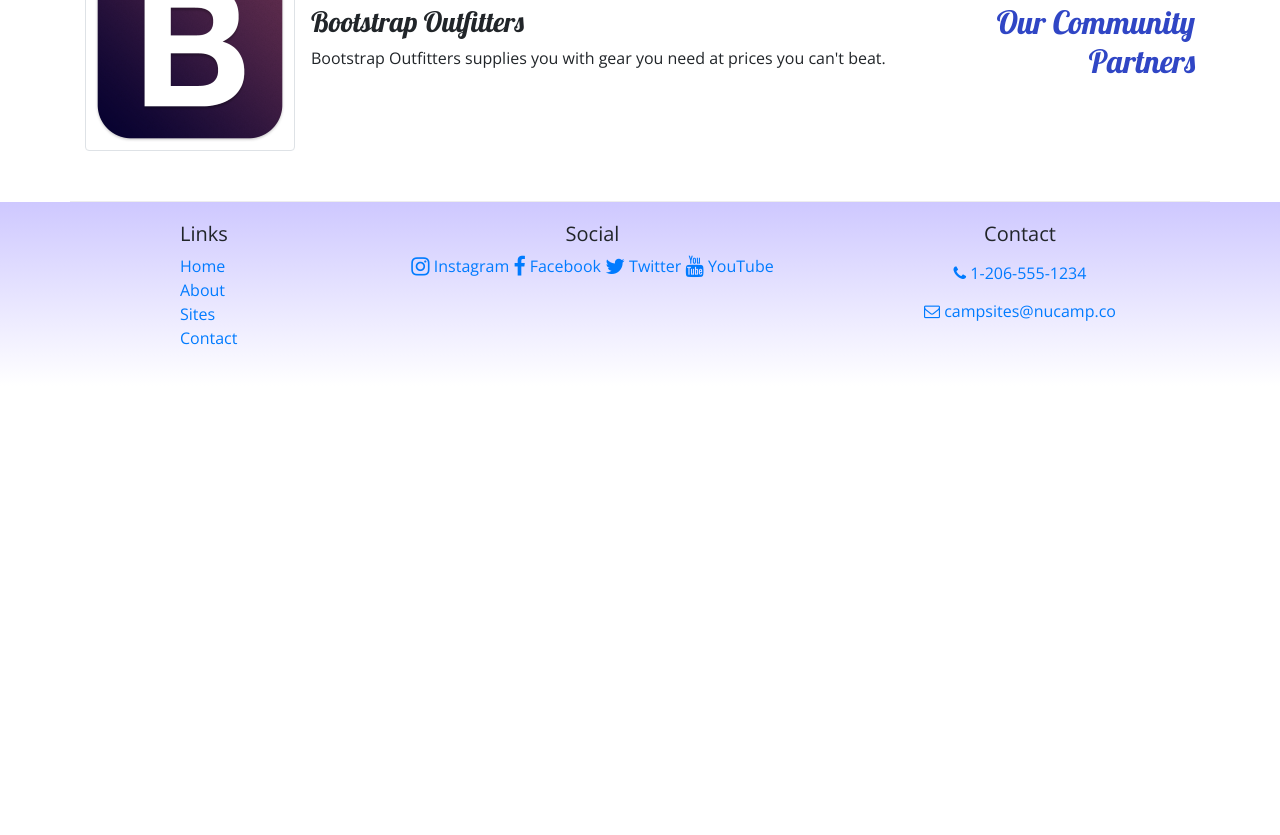
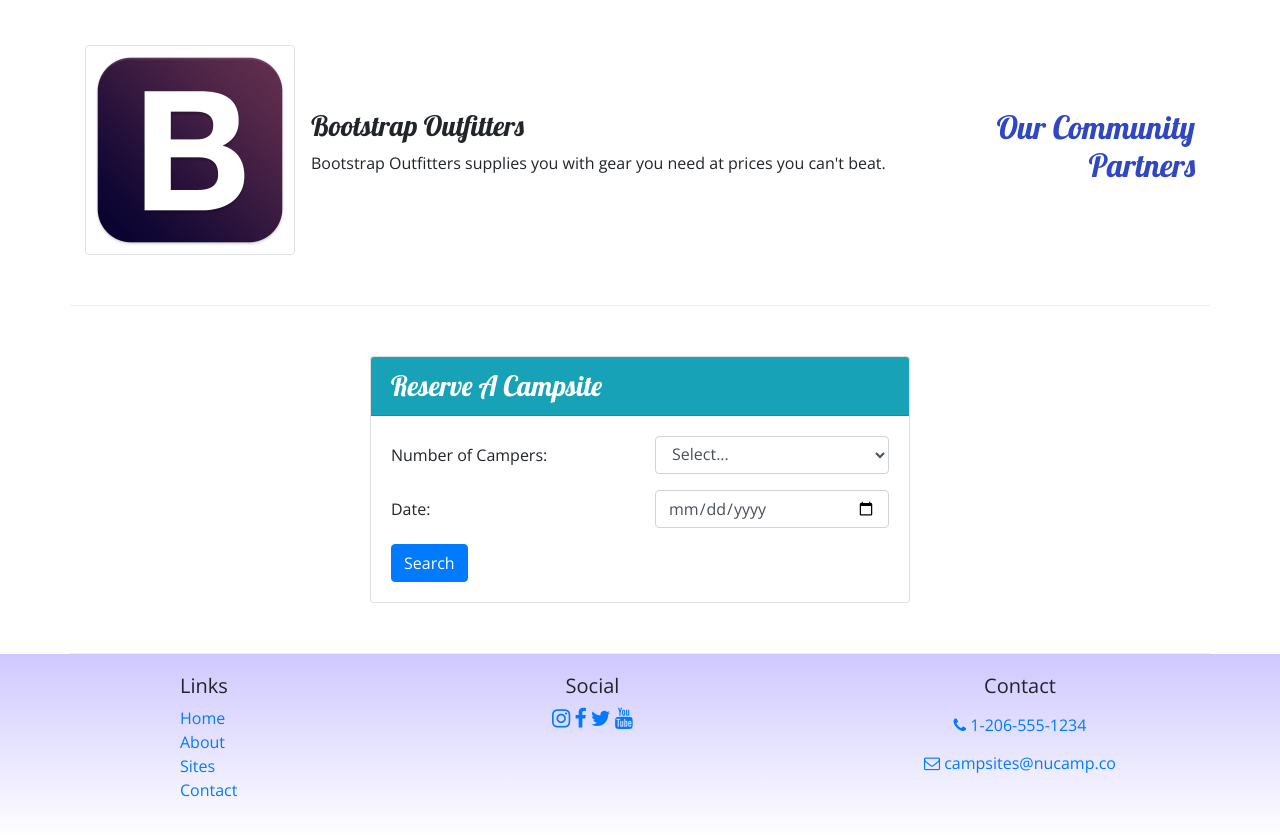
Before and after one commit to Mercerjk/NUCAMPSITE, a website: page index.html in a window 1280 px wide. Shown: the part 847-1682 px from the top of the page. Before the commit the page ends 1233 px from the top, so only its background shows below. Drawn offline with nearby package versions, Linux system fonts and the light colour scheme.

Commit message:
Week 2 Assignment

```diff
--- a/index.html
+++ b/index.html
@@ -21,16 +21,18 @@
 </head>
 
 <body>
-
     <header class="jumbotron jumbotron-fluid">
         <div class="container">
             <div class="row">
                 <div class="col-4 col-sm-3 col-md-2 align-self-center">
                     <img src="img/logo.png" class="img-fluid" />
-                 </div>
+                </div>
                 <div class="col">
                     <h1>NuCamp</h1>
                     <h2>A Better Way To Camp !</h2>
+                </div>
+                <div class="col col-md-4 col-xl-2 mt-4">
+                    <a role="button" class="btn btn-info btn-lg text-nowrap" href="#reserveForm" >Reserve Campsite</a>
                 </div>
             </div>
         </div>
@@ -63,11 +65,13 @@
             </div>
             <div class="col">
                 <div class="media">
-                    <img class="d-flex mr-3 img-thumbnail" src="img/breadcrumb-trail-thumb.jpg" alt="breadcrumb Trail Thumbnail" />
+                    <img class="d-flex mr-3 img-thumbnail" src="img/breadcrumb-trail-thumb.jpg"
+                        alt="breadcrumb Trail Thumbnail" />
                     <div class="media-body align-self-center">
                         <h3>Our Campsites</h3>
-                        <p class="d-none d-sm-block">Explore our growing database of curated campsites and leave your own
-                        reviews!</p>
+                        <p class="d-none d-sm-block">Explore our growing database of curated campsites and leave your
+                            own
+                            reviews!</p>
                     </div>
                 </div>
             </div>
@@ -78,10 +82,16 @@
                 <h2>Featured Campsites</h2>
             </div>
             <div class="col">
-                <h3>React Lake Campground</h3>
-                <p class="d-none d-sm-block">Nestled in the foothills of the Chrome Mountains, this campground on the
-                    shores of the pristine React
-                    Lake is a favorite for fly fishers.</p>
+                <div class="media">
+                    <div class="media-body align-self-center">
+                        <h3>React Lake Campground</h3>
+                        <p class="d-none d-sm-block">Nestled in the foothills of the Chrome Mountains, this campground
+                            on the
+                            shores of the pristine React
+                            Lake is a favorite for fly fishers.</p>
+                    </div>
+                    <img class="d-flex ml-3 img-thumbnail" src="img/react-lake-thumb.jpg" alt="React Lake Thumbnail" />
+                </div>
             </div>
         </div>
 
@@ -94,8 +104,46 @@
                     <img class="d-flex mr-3 img-thumbnail" src="img/bootstrap-thumb.png" alt="Bootstrap Outfitters" />
                     <div class="media-body align-self-center">
                         <h3>Bootstrap Outfitters</h3>
-                        <p class="d-none d-sm-block">Bootstrap Outfitters supplies you with gear you need at prices you can't
+                        <p class="d-none d-sm-block">Bootstrap Outfitters supplies you with gear you need at prices you
+                            can't
                             beat.</p>
+                    </div>
+                </div>
+            </div>
+        </div>
+
+        <div class="row row-content">
+            <div class="col-sm-6 mx-auto">
+                <div class="card">
+                    <h3 class="card-header bg-info text-white">Reserve A Campsite</h3>
+                    <div class="card-body">
+                        <form id="reserveForm">
+                            <div class="form-group row">
+                                <label for="numCampers" class="col-sm-6 col-form-label">Number of Campers:</label>
+                                <div class="col">
+                                    <select name="numCampers" id="numCampers" class="form-control">
+                                        <option>Select...</option>
+                                        <option value="1">1</option>
+                                        <option value="2">2</option>
+                                        <option value="3">3</option>
+                                        <option value="4">4</option>
+                                        <option value="5">5</option>
+                                        <option value="6">6</option>
+                                    </select>
+                                </div>
+                            </div>
+                            <div class="form-group row">
+                                <label for="date" class="col-sm-6 col-form-label" >Date:</label>
+                                <div class="col">
+                                    <input type="date" id="date" name="date" class="form-control" placeholder="date">
+                                </div>
+                            </div>
+                            <div class="row">
+                                <div class="col">
+                                    <button type="submit" class="btn btn-primary">Search</button>
+                                </div>
+                            </div>
+                        </form>
                     </div>
                 </div>
             </div>
@@ -116,15 +164,15 @@
                 </div>
                 <div class="col-6 col-sm-5 text-center">
                     <h5>Social</h5>
-                    <a href="http://instagram.com/"><i class=" fa fa-instagram fa-lg"></i> Instagram</a>
-                    <a href="http://facebook.com/"><i class="fa fa-facebook fa-lg"></i> Facebook</a>
-                    <a href="http://twitter.com/"><i class="fa fa-twitter fa-lg"></i> Twitter</a>
-                    <a href="http://youtube.com/"><i class="fa fa-youtube fa-lg"></i> YouTube</a>
+                    <a href="http://instagram.com/"><i class=" fa fa-instagram fa-lg"></i></a>
+                    <a href="http://facebook.com/"><i class="fa fa-facebook fa-lg"></i></a>
+                    <a href="http://twitter.com/"><i class="fa fa-twitter fa-lg"></i></a>
+                    <a href="http://youtube.com/"><i class="fa fa-youtube fa-lg"></i></a>
                 </div>
                 <div class="col-sm-4 text-center">
                     <h5>Contact</h5>
                     <a role="button" class="btn btn-link" href="tel:+12065551234"><i class="fa fa-phone"></i>
-                        1-206-555-1234</a><br>
+                        1-206-555-1234</a><br />
                     <a role="button" class="btn btn-link" href="mailto:campsites@nucamp.co"><i
                             class="fa fa-envelope-o"></i> campsites@nucamp.co</a>
                 </div>
```
Also changed, not shown: contactus.html (+0 -1 lines).
